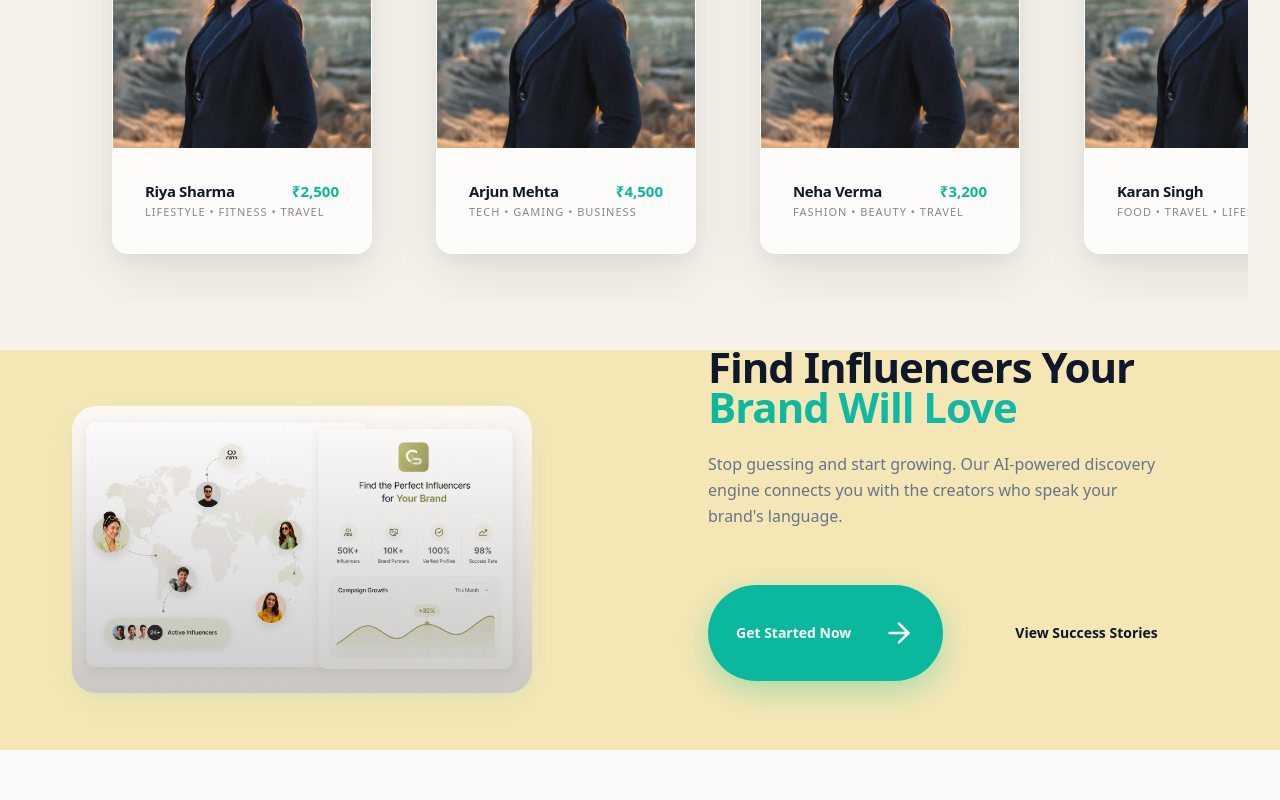
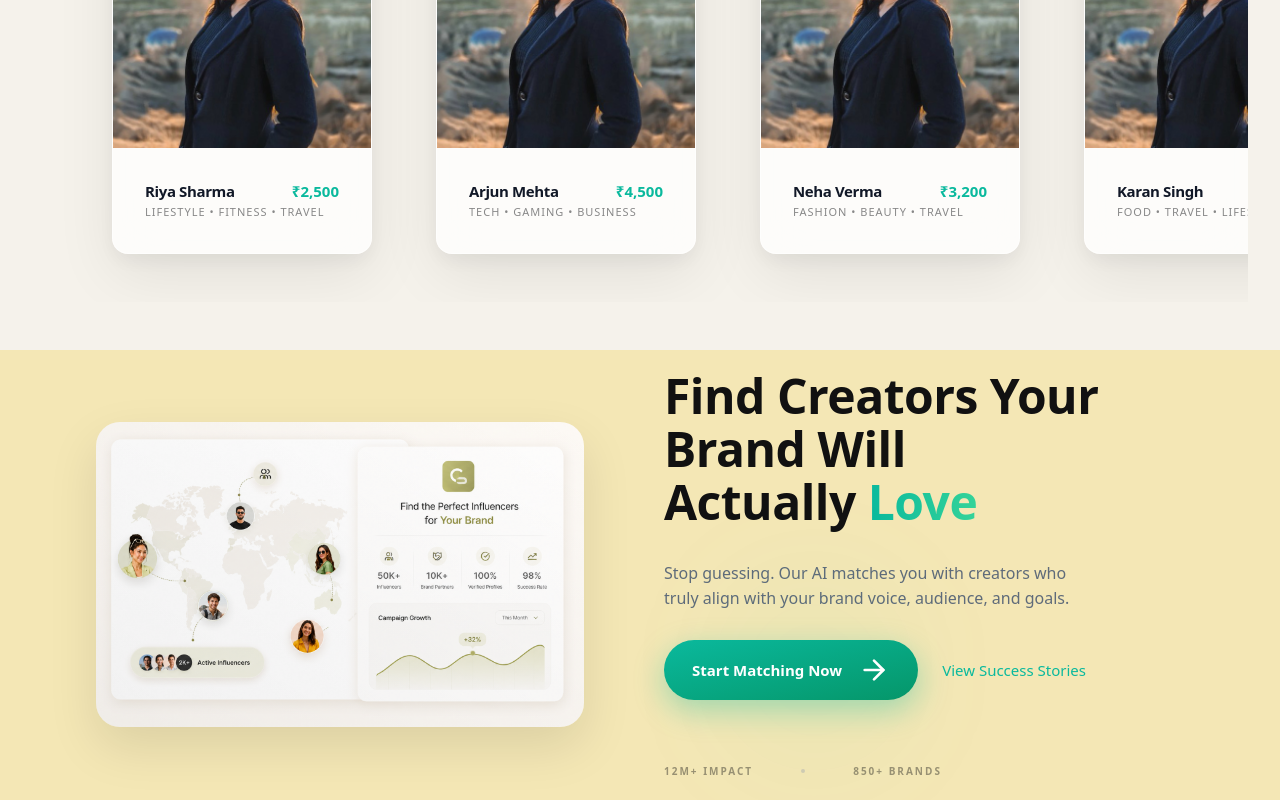
Before and after one commit to nevermature01-lgtm/collabli, a Next.js app: page / in a window 1280 px wide. Shown: the part 2320-3120 px from the top of the page. Before the commit the page ends 3070 px from the top, so only its background shows below. Built offline with nearby package versions, Linux system fonts and the light colour scheme.

Commit message:
🔥 TASK: Fix Banner Text + CTA Section (Make it Premium & Balanced)  ⚠️

```diff
--- a/src/components/landing/BannerSection.tsx
+++ b/src/components/landing/BannerSection.tsx
@@ -2,61 +2,68 @@
 
 import React from 'react';
 import Image from 'next/image';
-import { Button } from '@/components/ui/button';
-import { Star, ArrowRight } from 'lucide-react';
+import { ArrowRight } from 'lucide-react';
 
 export const BannerSection: React.FC = () => {
   return (
-    <section className="h-auto md:h-[50vh] min-h-[320px] py-[60px] md:py-0 bg-[#f4e7b5] overflow-hidden flex items-center">
-      <div className="container mx-auto px-5 md:px-4 max-w-[1200px] w-full">
-        <div className="flex flex-col lg:flex-row items-center justify-between gap-10 lg:gap-16">
+    <section className="h-auto md:h-[50vh] min-h-[450px] bg-[#f4e7b5] flex items-center overflow-hidden">
+      <div className="container mx-auto px-6 lg:px-12">
+        <div className="flex flex-col lg:flex-row items-center justify-between gap-12 lg:gap-20">
 
-          {/* LEFT: IMAGE */}
-          <div className="relative w-full lg:w-1/2 max-w-[460px] aspect-[16/10] rounded-[24px] overflow-hidden shadow-premium transform hover:scale-[1.02] transition-transform duration-500">
+          {/* LEFT: IMAGE SECTION */}
+          <div className="relative w-full lg:w-1/2 aspect-[16/10] max-w-[500px] rounded-3xl overflow-hidden shadow-[0_20px_50px_rgba(0,0,0,0.1)] transform hover:scale-[1.01] transition-transform duration-500">
             <Image
               src="/banner_img.png"
               alt="Premium Influencer Marketplace"
               fill
               className="object-cover"
               data-ai-hint="indian influencer"
+              priority
             />
-            <div className="absolute inset-0 bg-gradient-to-t from-black/20 to-transparent" />
+            <div className="absolute inset-0 bg-gradient-to-tr from-black/5 to-transparent pointer-events-none" />
           </div>
 
-          {/* RIGHT: CONTENT */}
-          <div className="w-full lg:max-w-[500px] text-center lg:text-left space-y-6">
-            <div className="space-y-3">
-              <span className="inline-flex items-center gap-2 px-3 py-1 bg-[#0ab99d]/10 text-[#0ab99d] rounded-full text-[10px] font-bold uppercase tracking-widest border border-[#0ab99d]/20">
-                <Star className="w-2.5 h-2.5 fill-current" />
-                Premier Discovery
-              </span>
-              <h2 className="text-3xl md:text-4xl lg:text-[42px] font-bold text-[#0f172a] leading-[1.15] tracking-tight">
-                Find Influencers Your <span className="text-transparent bg-clip-text bg-gradient-to-r from-[#0ab99d] to-[#14b8a6]">Brand Will Love</span>
+          {/* RIGHT: CONTENT SECTION */}
+          <div className="w-full lg:max-w-[520px] text-center lg:text-left lg:pr-[80px]">
+            <div className="space-y-4">
+              <h2 className="text-[40px] md:text-[48px] font-bold leading-[1.1] tracking-[-0.5px] text-[#111111]">
+                Find Creators Your Brand Will Actually <span className="bg-clip-text text-transparent bg-gradient-to-r from-[#0ab99d] to-[#34d399]">Love</span>
               </h2>
-              <p className="text-base text-[#64748b] leading-relaxed max-w-[460px] mx-auto lg:mx-0">
-                Stop guessing and start growing. Our AI-powered discovery engine connects you with the creators who speak your brand's language.
+
+              <p className="text-[16px] leading-[1.6] text-[#5f6b7a] max-w-[480px] mx-auto lg:mx-0">
+                Stop guessing. Our AI matches you with creators who truly align with your brand voice, audience, and goals.
               </p>
             </div>
 
-            <div className="flex flex-col sm:flex-row items-center gap-3 justify-center lg:justify-start pt-1">
-              <Button className="h-12 px-7 rounded-full bg-[#0ab99d] hover:bg-[#08a68d] text-white font-bold text-sm shadow-[0_10px_30px_rgba(10,185,157,0.3)] group transition-all duration-300">
-                Get Started Now
-                <ArrowRight className="ml-2 w-4 h-4 group-hover:translate-x-1 transition-transform" />
-              </Button>
-              <button className="h-12 px-6 text-[#0f172a] font-bold text-sm hover:text-[#0ab99d] transition-colors flex items-center gap-2">
-                View Success Stories
-              </button>
+            {/* BUTTONS WITH BACKDROP GLOW */}
+            <div className="relative mt-[28px]">
+              {/* Subtle backdrop glow */}
+              <div
+                className="absolute top-1/2 left-1/2 -translate-x-1/2 -translate-y-1/2 w-[300px] h-[300px] pointer-events-none opacity-50 blur-3xl lg:left-0 lg:translate-x-0"
+                style={{ background: 'radial-gradient(circle at center, rgba(10,185,157,0.15), transparent 60%)' }}
+              />
+
+              <div className="relative flex flex-col sm:flex-row items-center justify-center lg:justify-start gap-0">
+                <button className="px-7 py-3.5 rounded-full bg-gradient-to-br from-[#0ab99d] to-[#059669] text-white font-semibold text-[15px] shadow-[0_10px_30px_rgba(10,185,157,0.35)] hover:-translate-y-0.5 hover:scale-[1.02] hover:shadow-[0_14px_40px_rgba(10,185,157,0.45)] transition-all duration-300 flex items-center group">
+                  Start Matching Now
+                  <ArrowRight className="ml-2 w-4 h-4 group-hover:translate-x-1 transition-transform" />
+                </button>
+
+                <button className="mt-4 sm:mt-0 sm:ml-[24px] text-[#0ab99d] font-medium text-[15px] relative group py-1 transition-colors hover:text-[#059669]">
+                  View Success Stories
+                  <span className="absolute bottom-0 left-0 w-0 h-[1.5px] bg-[#0ab99d] transition-all duration-300 group-hover:w-full"></span>
+                </button>
+              </div>
             </div>
 
-            <div className="flex items-center gap-5 justify-center lg:justify-start pt-4 opacity-70">
+            {/* MINIMAL STATS (OPTIONAL POLISH) */}
+            <div className="flex items-center gap-6 justify-center lg:justify-start pt-8 opacity-40">
               <div className="flex flex-col">
-                <span className="text-lg font-bold text-[#0f172a]">12M+</span>
-                <span className="text-[9px] uppercase font-bold tracking-widest text-[#64748b]">Followers Reached</span>
+                <span className="text-[10px] uppercase font-bold tracking-[2px] text-[#111111]">12M+ Impact</span>
               </div>
-              <div className="w-px h-6 bg-[#64748b]/20" />
+              <div className="w-[4px] h-[4px] rounded-full bg-gray-400" />
               <div className="flex flex-col">
-                <span className="text-lg font-bold text-[#0f172a]">850+</span>
-                <span className="text-[9px] uppercase font-bold tracking-widest text-[#64748b]">Active Campaigns</span>
+                <span className="text-[10px] uppercase font-bold tracking-[2px] text-[#111111]">850+ Brands</span>
               </div>
             </div>
           </div>
```
